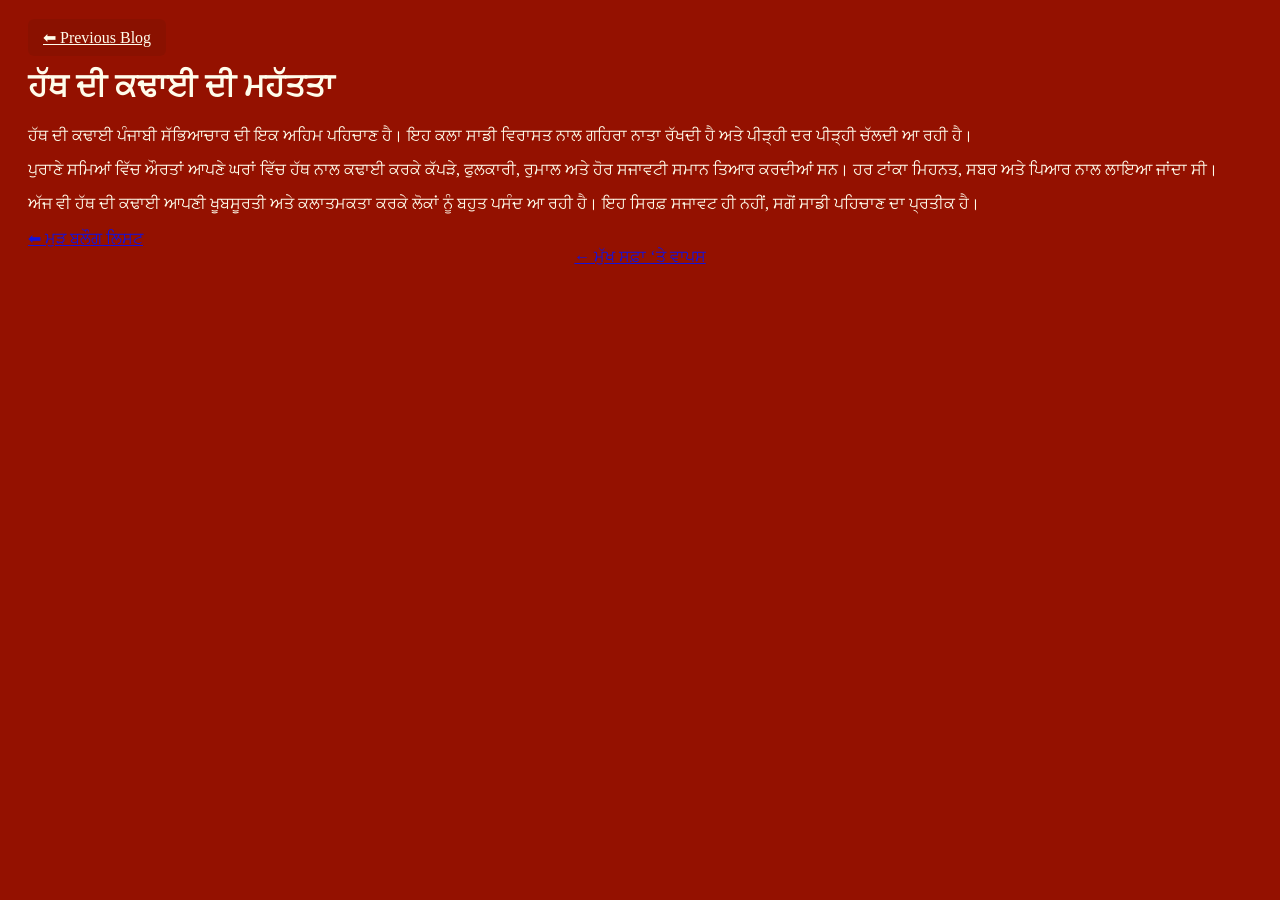
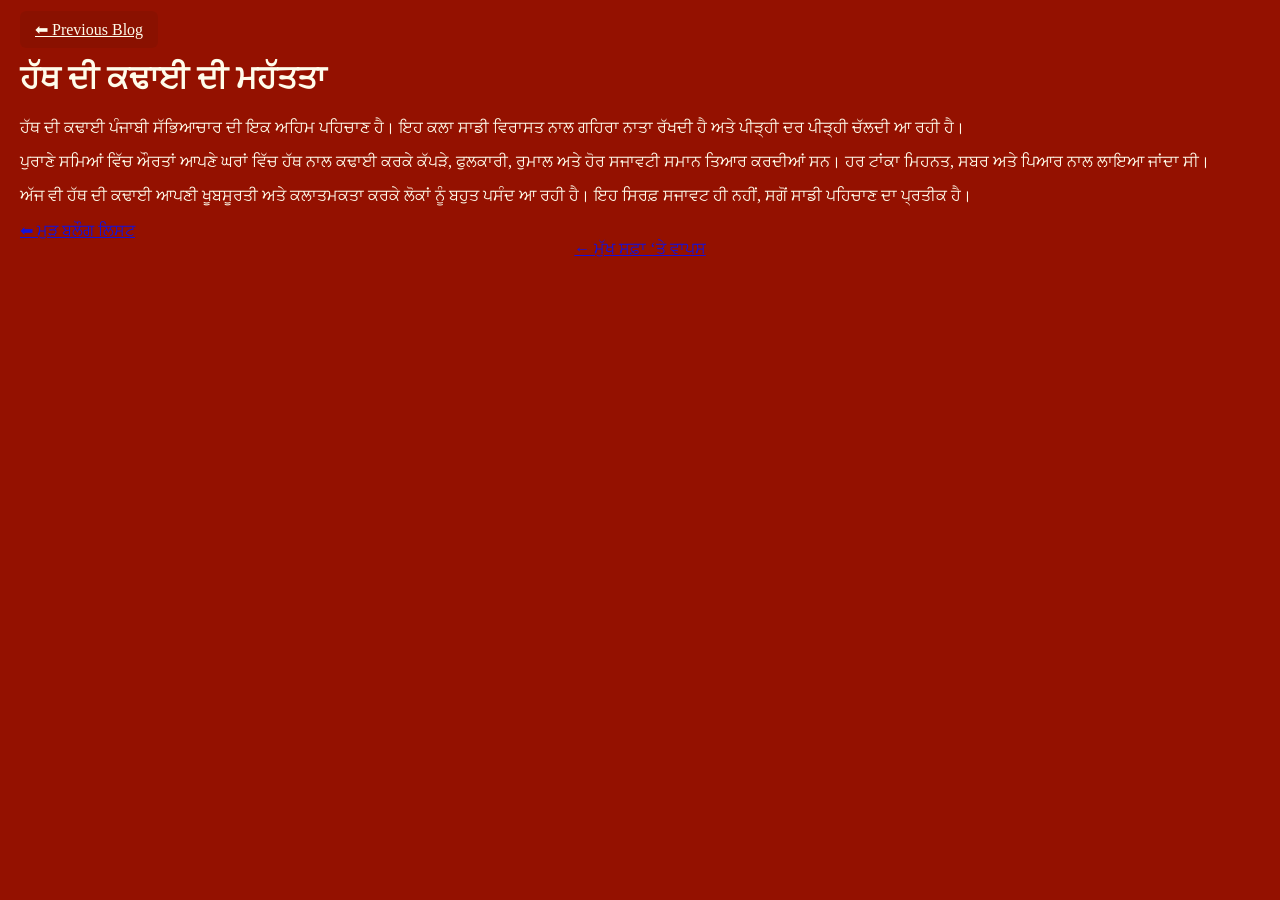

Update style.css

--- a/style.css
+++ b/style.css
@@ -128,3 +128,21 @@ pointer-events:none;
 .nav-btn:hover {
   background-color: #2e7d32;
 }
+body {
+  margin: 0;
+  padding: 0;
+}
+
+.container {
+  width: 100%;
+  max-width: 800px;
+  margin: auto;
+  padding: 10px;
+}
+img {
+  max-width: 100%;
+  height: auto;
+}
+p {
+  word-wrap: break-word;
+}
